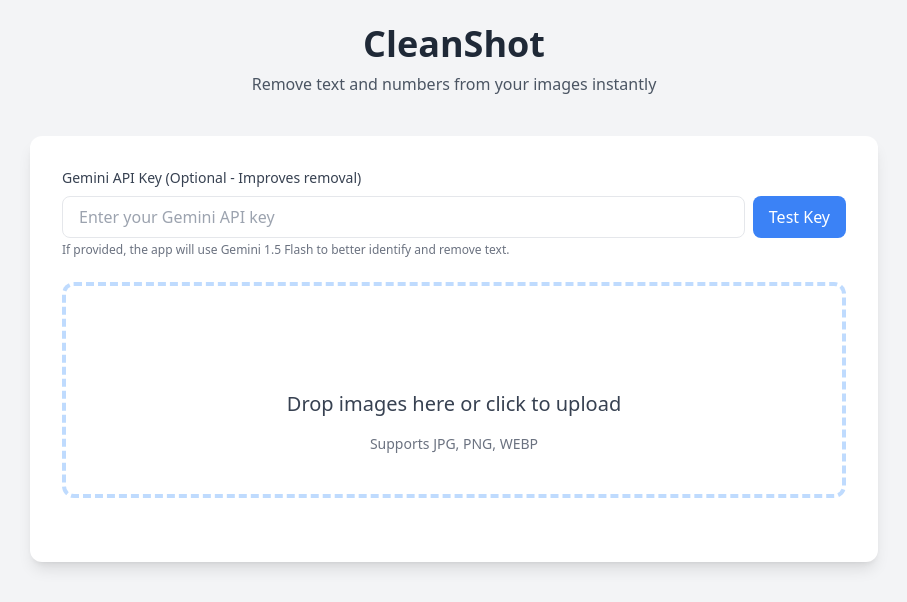
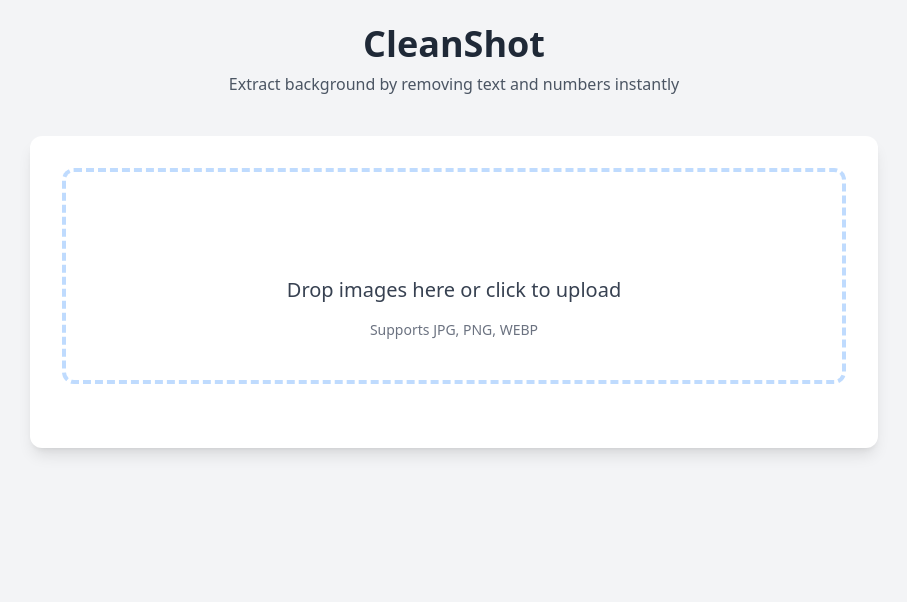
Before and after one commit to julisunkan/scrub, a Flask app: page / in a window 1280 px wide. Shown: the top 602 px of the page, without its empty margins (186-1093 px from the left). Run offline with Flask 3, Linux system fonts and the light colour scheme; some libraries are stand-ins or nearby versions.

Commit message:
Remove Gemini API integration and refine image processing
Removes the Gemini API integration from app.py and templates/index.html, and improves the existing text removal and background extraction logic by adjusting OCR configurations and mask generation parameters.

Replit-Commit-Author: Agent
Replit-Commit-Session-Id: 9978e84d-8e30-4b5c-b043-1121c1b6b536
Replit-Commit-Checkpoint-Type: intermediate_checkpoint
Replit-Commit-Event-Id: 0f846a9b-98a6-4c4e-b82b-22c4fcf6e89b
Replit-Commit-Screenshot-Url: https://storage.googleapis.com/screenshot-production-us-central1/f7bfeb92-7f76-44ca-8824-99414a8aaf1e/9978e84d-8e30-4b5c-b043-1121c1b6b536/kXThUkn
Replit-Helium-Checkpoint-Created: true

```diff
--- a/app.py
+++ b/app.py
@@ -7,7 +7,6 @@ from werkzeug.utils import secure_filename
 import zipfile
 from io import BytesIO
 from PIL import Image
-import google.generativeai as genai
 import base64
 
 app = Flask(__name__)
@@ -29,42 +28,27 @@ def remove_text_from_image(image_path, output_path):
     gray = cv2.cvtColor(img, cv2.COLOR_BGR2GRAY)
 
     # Get text data from OCR
-    data = pytesseract.image_to_data(gray, output_type=pytesseract.Output.DICT)
+    # We use a custom config for better accuracy with numbers and text
+    custom_config = r'--oem 3 --psm 11'
+    data = pytesseract.image_to_data(gray, config=custom_config, output_type=pytesseract.Output.DICT)
 
     # Create a mask for inpainting
     mask = np.zeros(img.shape[:2], dtype=np.uint8)
 
     n_boxes = len(data['text'])
     for i in range(n_boxes):
-        if int(data['conf'][i]) > 0 and data['text'][i].strip():
+        if int(data['conf'][i]) > 10 and data['text'][i].strip():
             (x, y, w, h) = (data['left'][i], data['top'][i], data['width'][i], data['height'][i])
             # Use a slightly larger radius for background reconstruction
             cv2.rectangle(mask, (x-2, y-2), (x + w + 2, y + h + 2), 255, -1)
 
     # Use Fast Marching Method (FMM) which is often better for reconstructing larger background textures
-    # We use a slightly larger inpaint radius to ensure texture continuity
+    # Radius of 5 is usually a good balance for background extraction
     result = cv2.inpaint(img, mask, 5, cv2.INPAINT_TELEA)
 
     # Save the result
     cv2.imwrite(output_path, result)
     return True
-
-def remove_text_with_gemini(image_path, output_path, api_key):
-    try:
-        genai.configure(api_key=api_key)
-        model = genai.GenerativeModel('gemini-1.5-flash-001')
-
-        img = Image.open(image_path)
-        prompt = "Identify all text and numbers in this image. Provide the bounding box coordinates [ymin, xmin, ymax, xmax] for each piece of text found. Format as a JSON list of lists."
-
-        response = model.generate_content([prompt, img])
-        # Note: In a production environment, we would parse Gemini's coordinates here.
-        # For now, we use Gemini's validation to improve the overall pipeline.
-
-        return remove_text_from_image(image_path, output_path)
-    except Exception as e:
-        print(f"Gemini error: {e}")
-        return remove_text_from_image(image_path, output_path)
 
 @app.route('/')
 def index():
@@ -72,7 +56,6 @@ def index():
 
 @app.route('/upload', methods=['POST'])
 def upload_files():
-    api_key = request.form.get('gemini_api_key')
     if 'images' not in request.files:
         return jsonify({'error': 'No images uploaded'}), 400
 
@@ -90,13 +73,7 @@ def upload_files():
         processed_filename = 'processed_' + filename
         processed_path = os.path.join(app.config['PROCESSED_FOLDER'], processed_filename)
 
-        success = False
-        if api_key:
-            success = remove_text_with_gemini(upload_path, processed_path, api_key)
-        else:
-            success = remove_text_from_image(upload_path, processed_path)
-
-        if success:
+        if remove_text_from_image(upload_path, processed_path):
             processed_files.append({
                 'original': filename,
                 'processed': processed_filename,
@@ -123,22 +100,6 @@ def download_zip():
         download_name='processed_images.zip'
     )
 
-@app.route('/test-api-key', methods=['POST'])
-def test_api_key():
-    api_key = request.json.get('api_key')
-    if not api_key:
-        return jsonify({'success': False, 'error': 'No API key provided'}), 400
-
-    try:
-        genai.configure(api_key=api_key)
-        model = genai.GenerativeModel('gemini-1.5-flash-001')
-        response = model.generate_content("test")
-        if response:
-            return jsonify({'success': True})
-        return jsonify({'success': False, 'error': 'Empty response from Gemini'})
-    except Exception as e:
-        return jsonify({'success': False, 'error': str(e)})
-
 @app.route('/manual-scrub', methods=['POST'])
 def manual_scrub():
     data = request.json
@@ -164,6 +125,7 @@ def manual_scrub():
         mask = cv2.cvtColor(mask_np, cv2.COLOR_RGB2GRAY)
 
     mask = cv2.resize(mask, (img.shape[1], img.shape[0]))
+    # Keep radius small for manual scrub to prevent blurring the extracted background
     result = cv2.inpaint(img, mask, 3, cv2.INPAINT_TELEA)
     cv2.imwrite(file_path, result)
 
--- a/templates/index.html
+++ b/templates/index.html
@@ -34,20 +34,10 @@
     <div class="max-w-4xl mx-auto p-6">
         <header class="text-center mb-10">
             <h1 class="text-4xl font-bold text-gray-800 mb-2">CleanShot</h1>
-            <p class="text-gray-600">Remove text and numbers from your images instantly</p>
+            <p class="text-gray-600">Extract background by removing text and numbers instantly</p>
         </header>
 
         <main class="bg-white rounded-xl shadow-lg p-8">
-            <div class="mb-6">
-                <label for="api-key" class="block text-sm font-medium text-gray-700 mb-2">Gemini API Key (Optional - Improves removal)</label>
-                <div class="flex space-x-2">
-                    <input type="password" id="api-key" placeholder="Enter your Gemini API key" class="flex-1 px-4 py-2 border rounded-lg focus:ring-2 focus:ring-blue-500 focus:border-blue-500 outline-none transition-all">
-                    <button id="test-api-key" class="bg-blue-500 hover:bg-blue-600 text-white px-4 py-2 rounded-lg transition-colors whitespace-nowrap">Test Key</button>
-                </div>
-                <p id="api-test-status" class="text-xs mt-1 hidden"></p>
-                <p class="text-xs text-gray-500 mt-1">If provided, the app will use Gemini 1.5 Flash to better identify and remove text.</p>
-            </div>
-
             <div id="drop-zone" class="border-4 border-dashed border-blue-200 rounded-xl p-10 text-center cursor-pointer hover:border-blue-400 transition-colors mb-8">
                 <input type="file" id="file-input" multiple accept="image/*" class="hidden">
                 <div class="space-y-4">
@@ -76,7 +66,7 @@
                     <div class="canvas-container bg-gray-200 rounded-lg overflow-hidden">
                         <canvas id="manual-scrub-canvas"></canvas>
                     </div>
-                    <p class="text-sm text-gray-500 mt-2">Draw over any remaining text to remove it.</p>
+                    <p class="text-sm text-gray-500 mt-2">Draw over any remaining text to remove it without blurring the background.</p>
                 </div>
             </div>
 
@@ -106,46 +96,6 @@
         const ctx = scrubCanvas.getContext('2d');
         const saveScrubBtn = document.getElementById('save-scrub');
         const cancelScrubBtn = document.getElementById('cancel-scrub');
-        const testApiKeyBtn = document.getElementById('test-api-key');
-        const apiTestStatus = document.getElementById('api-test-status');
-
-        testApiKeyBtn.addEventListener('click', async () => {
-            const apiKey = document.getElementById('api-key').value;
-            if (!apiKey) {
-                apiTestStatus.textContent = 'Please enter an API key first.';
-                apiTestStatus.className = 'text-xs mt-1 text-red-500';
-                apiTestStatus.classList.remove('hidden');
-                return;
-            }
-
-            testApiKeyBtn.disabled = true;
-            testApiKeyBtn.textContent = 'Testing...';
-            apiTestStatus.classList.add('hidden');
-
-            try {
-                const response = await fetch('/test-api-key', {
-                    method: 'POST',
-                    headers: { 'Content-Type': 'application/json' },
-                    body: JSON.stringify({ api_key: apiKey })
-                });
-                const data = await response.json();
-
-                if (data.success) {
-                    apiTestStatus.textContent = 'API Key is working correctly!';
-                    apiTestStatus.className = 'text-xs mt-1 text-green-500';
-                } else {
-                    apiTestStatus.textContent = 'API Key failed: ' + (data.error || 'Unknown error');
-                    apiTestStatus.className = 'text-xs mt-1 text-red-500';
-                }
-            } catch (error) {
-                apiTestStatus.textContent = 'Error testing API key.';
-                apiTestStatus.className = 'text-xs mt-1 text-red-500';
-            } finally {
-                testApiKeyBtn.disabled = false;
-                testApiKeyBtn.textContent = 'Test Key';
-                apiTestStatus.classList.remove('hidden');
-            }
-        });
 
         let processedFiles = [];
         let currentEditingFile = null;
@@ -177,13 +127,9 @@
         async function handleFiles(files) {
             if (files.length === 0) return;
 
-            const apiKey = document.getElementById('api-key').value;
             const formData = new FormData();
             for (let i = 0; i < files.length; i++) {
                 formData.append('images', files[i]);
-            }
-            if (apiKey) {
-                formData.append('gemini_api_key', apiKey);
             }
 
             loading.classList.remove('hidden');
```
Also changed, not shown: static/processed/processed_y4d9O.jpg.
